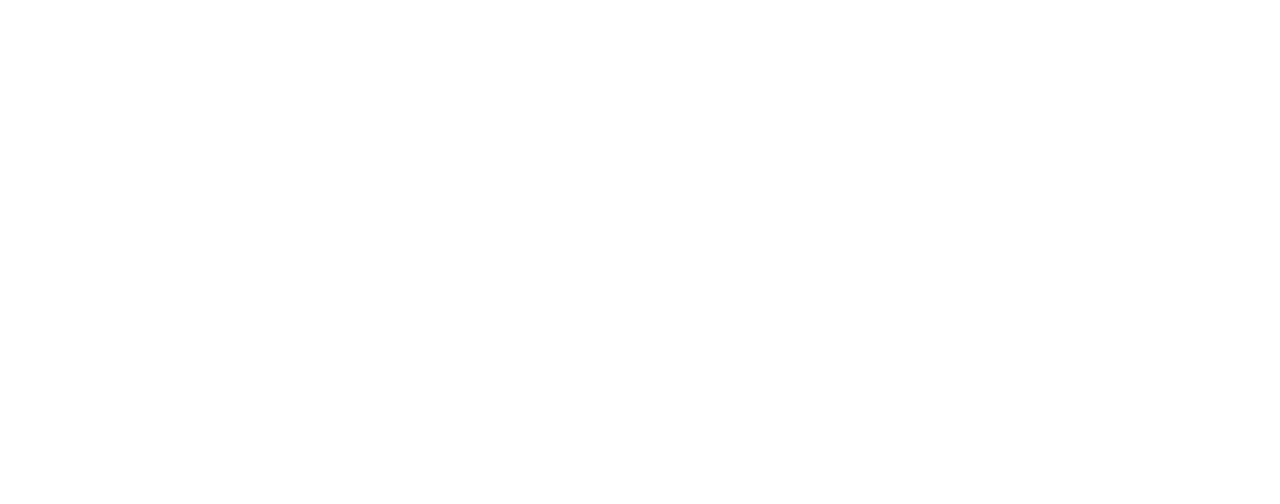
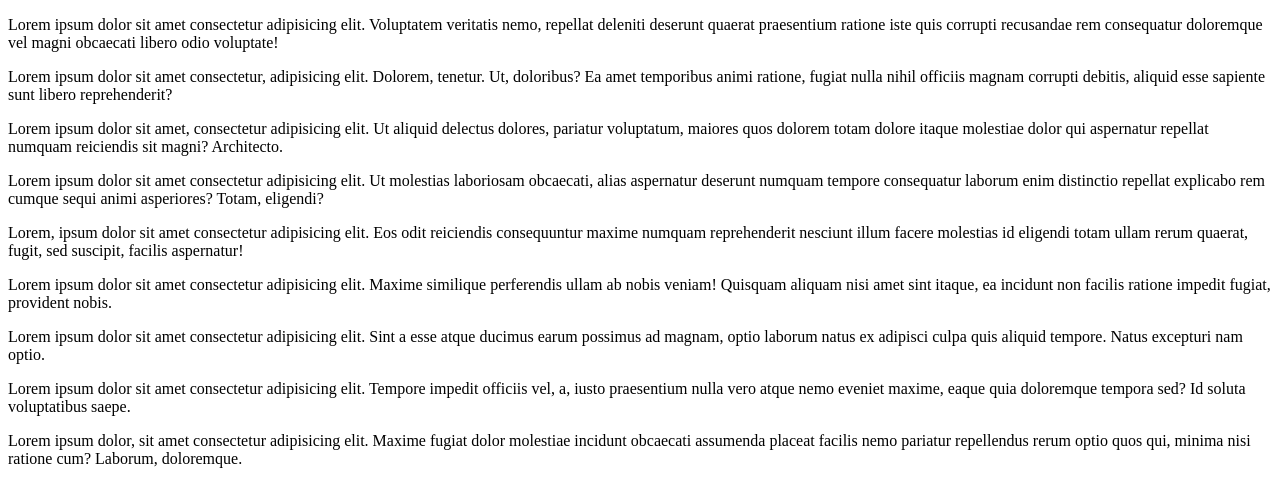
Before and after one commit to pabloholguin2844/ClaseCSS, a plain HTML site: page index.html in a window 1280 px wide. Drawn offline with Linux system fonts and the light colour scheme.

Commit message:
Texto de relleno

```diff
--- a/index.html
+++ b/index.html
@@ -10,6 +10,25 @@
 
     </header>
     <main>
+        <section>
+            <p>Lorem ipsum dolor sit amet consectetur adipisicing elit. Voluptatem veritatis nemo, repellat deleniti deserunt quaerat praesentium ratione iste quis corrupti recusandae rem consequatur doloremque vel magni obcaecati libero odio voluptate!</p>
+            <p>Lorem ipsum dolor sit amet consectetur, adipisicing elit. Dolorem, tenetur. Ut, doloribus? Ea amet temporibus animi ratione, fugiat nulla nihil officiis magnam corrupti debitis, aliquid esse sapiente sunt libero reprehenderit?</p>
+            <p>Lorem ipsum dolor sit amet, consectetur adipisicing elit. Ut aliquid delectus dolores, pariatur voluptatum, maiores quos dolorem totam dolore itaque molestiae dolor qui aspernatur repellat numquam reiciendis sit magni? Architecto.</p>
+        </section>
+        <section>
+            <p>Lorem ipsum dolor sit amet consectetur adipisicing elit. Ut molestias laboriosam obcaecati, alias aspernatur deserunt numquam tempore consequatur laborum enim distinctio repellat explicabo rem cumque sequi animi asperiores? Totam, eligendi?</p>
+            <p>Lorem, ipsum dolor sit amet consectetur adipisicing elit. Eos odit reiciendis consequuntur maxime numquam reprehenderit nesciunt illum facere molestias id eligendi totam ullam rerum quaerat, fugit, sed suscipit, facilis aspernatur!</p>
+            <p>Lorem ipsum dolor sit amet consectetur adipisicing elit. Maxime similique perferendis ullam ab nobis veniam! Quisquam aliquam nisi amet sint itaque, ea incidunt non facilis ratione impedit fugiat, provident nobis.</p>
+
+        </section>
+        <section>
+            <p>Lorem ipsum dolor sit amet consectetur adipisicing elit. Sint a esse atque ducimus earum possimus ad magnam, optio laborum natus ex adipisci culpa quis aliquid tempore. Natus excepturi nam optio.</p>
+            <p>Lorem ipsum dolor sit amet consectetur adipisicing elit. Tempore impedit officiis vel, a, iusto praesentium nulla vero atque nemo eveniet maxime, eaque quia doloremque tempora sed? Id soluta voluptatibus saepe.</p>
+            <p>Lorem ipsum dolor, sit amet consectetur adipisicing elit. Maxime fugiat dolor molestiae incidunt obcaecati assumenda placeat facilis nemo pariatur repellendus rerum optio quos qui, minima nisi ratione cum? Laborum, doloremque.</p>
+
+        </section>
+
+
 
     </main>
     <footer>
```
